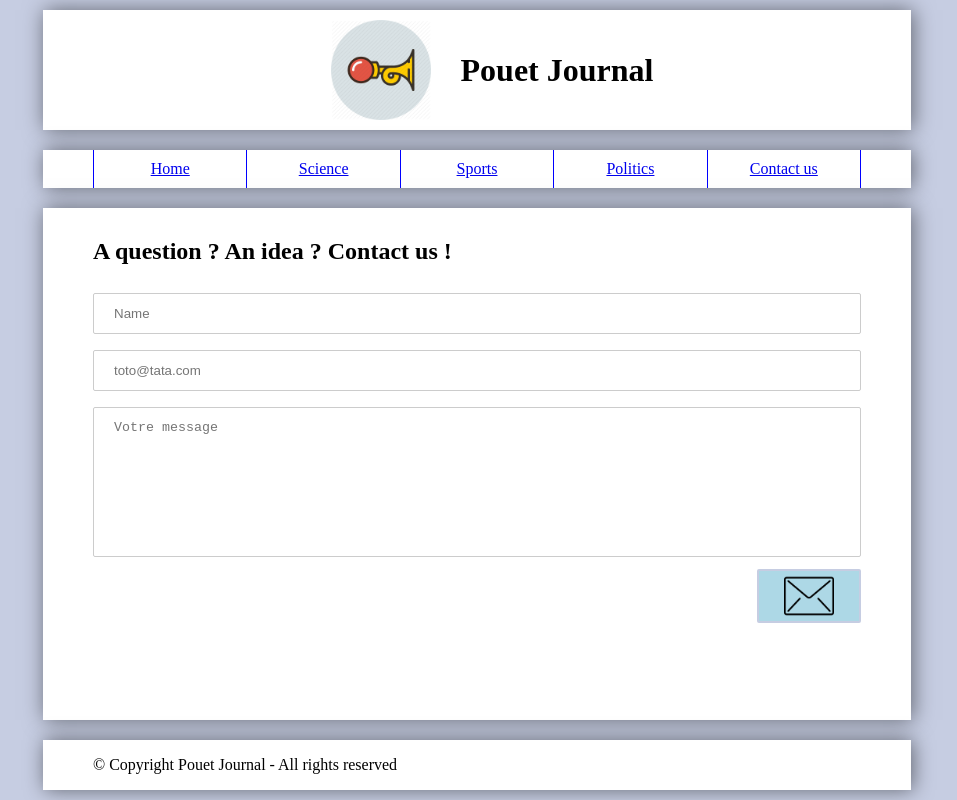
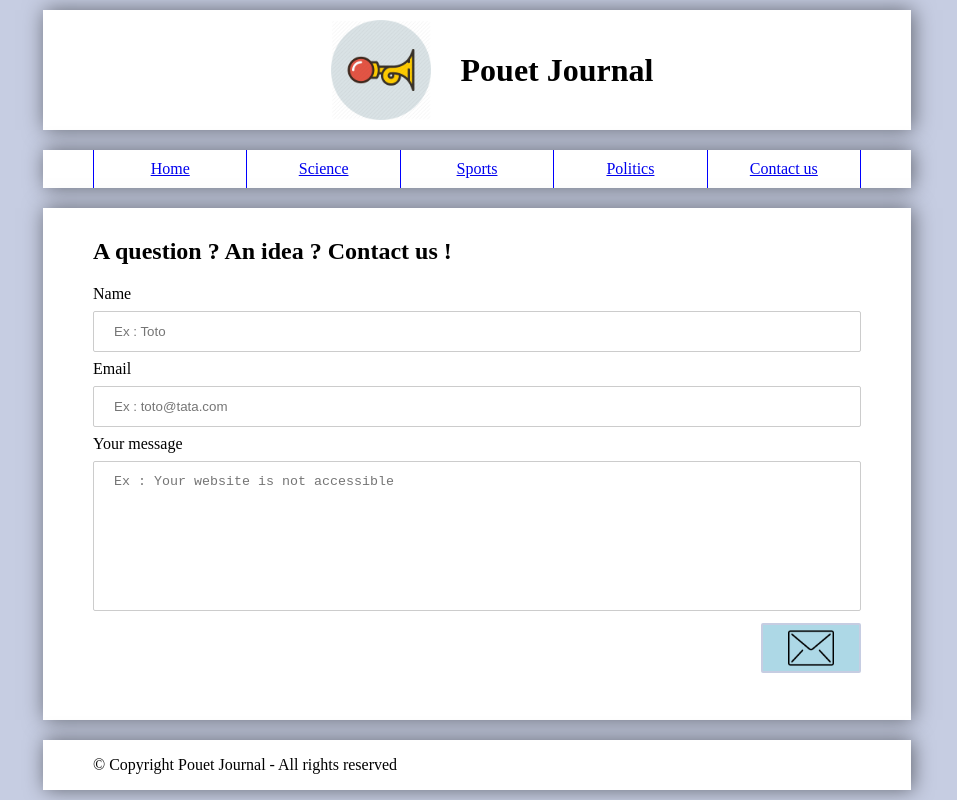
Before and after one commit to OrangeDuck91/ng-pouet-journal, an Angular app: page /contact in a window 1280 px wide. Shown: the whole page, without its empty margins (163-1120 px from the left). Built offline with nearby package versions, Linux system fonts and the light colour scheme.

Commit message:
convert html to use html5 semantic tags

```diff
--- a/src/app/app.component.html
+++ b/src/app/app.component.html
@@ -1,13 +1,13 @@
-<div class="main">
-  <div class="header">
+<main>
+  <header>
     <img src="../assets/images/pouet.png" alt="header pouet image">
     <h1>Pouet Journal</h1>
-  </div>
+  </header>
   <a1-top-nav-bar></a1-top-nav-bar>
-  <div class="main-content">
+  <section class="main-content">
     <router-outlet></router-outlet>
-  </div>
-  <div class="footer">
-      © Copyright Pouet Journal - All rights reserved
-  </div>
-</div>
+  </section>
+  <footer>
+    © Copyright Pouet Journal - All rights reserved
+  </footer>
+</main>
--- a/src/app/app.component.scss
+++ b/src/app/app.component.scss
@@ -1,4 +1,4 @@
-.main{
+main{
   display: flex;
   flex-direction: column;
   align-items: center;
@@ -14,7 +14,7 @@
    }
 }
 
-.header{
+header{
   display: flex;
   align-items: center;
   justify-content: center;
@@ -25,7 +25,7 @@
   }
 }
 
-.main a1-top-nav-bar{
+main a1-top-nav-bar{
   padding : 0 50px;
 }
 
@@ -33,7 +33,7 @@
   flex : 1;
 }
 
-.footer{
+footer{
   height: 30px;
   line-height: 30px;
 }
--- a/src/app/common/component/article-list-item/article-list-item.component.html
+++ b/src/app/common/component/article-list-item/article-list-item.component.html
@@ -1,8 +1,8 @@
-<div class="article-card" (click)="gotToDetail()">
+<article (click)="gotToDetail()">
   <h2>{{article.title}}</h2>
   <!-- <h2><a routerLink="/article/{{article.id}}">{{article.title}}</a></h2> -->
   <div class="article-item-body">
     <img src="{{article.picture}}" alt="article photo">
     <span>{{article.intro}}</span>
   </div>
-</div>
+</article>
--- a/src/app/common/component/article-list-item/article-list-item.component.scss
+++ b/src/app/common/component/article-list-item/article-list-item.component.scss
@@ -16,7 +16,7 @@
   }
 }
 
-.article-card{
+article{
   margin-bottom: 25px;
   border-bottom: 2px solid #8080806b;
   padding-bottom: 20px;
--- a/src/app/common/component/top-nav-bar/top-nav-bar.component.html
+++ b/src/app/common/component/top-nav-bar/top-nav-bar.component.html
@@ -1,4 +1,4 @@
-<div id="menu">
+<nav id="menu">
   <div class="menu-level-1"
        *ngFor="let menuEntry of menu"
        (mouseenter)="onEnter(menuEntry)"
@@ -19,4 +19,4 @@
       </span>
     </div>
   </div>
-</div>
+</nav>
--- a/src/app/views/article-detail/article-detail.component.html
+++ b/src/app/views/article-detail/article-detail.component.html
@@ -1,6 +1,8 @@
-<div *ngIf="article" class="article-detail">
+<article *ngIf="article">
   <h2>{{article.title}}</h2>
-  <img src="{{article.picture}}" alt="article photo">
+  <figure>
+    <img src="{{article.picture}}" alt="article photo">
+  </figure>
   <span>{{article.intro}}</span>
   <p>{{article.text}}</p>
-</div>
+</article>
--- a/src/app/views/article-detail/article-detail.component.scss
+++ b/src/app/views/article-detail/article-detail.component.scss
@@ -1,4 +1,7 @@
 
+article{
+  text-align: justify;
+}
 // title
 h2{
   font-size: 40px;
@@ -11,15 +14,9 @@ img{
   float: right;
   margin: 0 10px 10px 15px;
   border: 1px solid #0000008f;
-  // border-bottom: 20px solid #0000008f;
   box-shadow: 1px 0px 10px 0px rgba(0,0,0,0.5);
 }
 // Intro
 span{
   font-weight: bold;
 }
-// Article text
-.article-detail{
-  text-align: justify;
-  // font-size: 12px;
-}
--- a/src/app/views/contact-us/contact-us.component.html
+++ b/src/app/views/contact-us/contact-us.component.html
@@ -2,27 +2,36 @@
 
 <form>
 
+  <label >
+    Name
     <input type="text"
-    placeholder="Name"
+      placeholder="Ex : Toto"
       name="name"
       [(ngModel)]="formData.name"
       [ngClass]="(errorMessage && !formData.name )? 'hasErrors' : '' "
       required>
+  </label>
   <br>
 
+  <label>
+    Email
     <input type="email"
-    placeholder="toto@tata.com"
+      placeholder="Ex : toto@tata.com"
       name="email"
       [(ngModel)]="formData.email"
       [ngClass]="(errorMessage && !formData.email )? 'hasErrors' : '' "
       required>
+  </label>
   <br>
 
-  <textarea placeholder="Votre message"
+  <label>Your message
+    <textarea
+      placeholder="Ex : Your website is not accessible"
       name="message"
       [(ngModel)]="formData.message"
       [ngClass]="(errorMessage && !formData.message )? 'hasErrors' : '' "
       required></textarea>
+    </label>
   <br>
 
 </form>
@@ -36,6 +45,9 @@
   <!-- This is just a filler div so that the button stays right -->
   <div style="flex:1" [hidden]="errorMessage && messageSent"></div>
 
-  <div class="send-button" (click)="sendMessage()">
+  <button class="send-button" (click)="sendMessage()">
+    <span class="visualyHidden">
+        Send message
+    </span>
+  </button>
 </div>
-</div>
--- a/src/styles.scss
+++ b/src/styles.scss
@@ -4,3 +4,15 @@ body{
   padding : 0;
   background-color: #c6cde2;
 }
+
+.visualyHidden{
+  border: 0;
+  clip: rect(0 0 0 0);
+  height: 1px;
+  margin: -1px;
+  overflow: hidden;
+  padding: 0;
+  position: absolute;
+  white-space: nowrap;
+
+}
```
Lines whose indentation alone changed are shown as unchanged.
